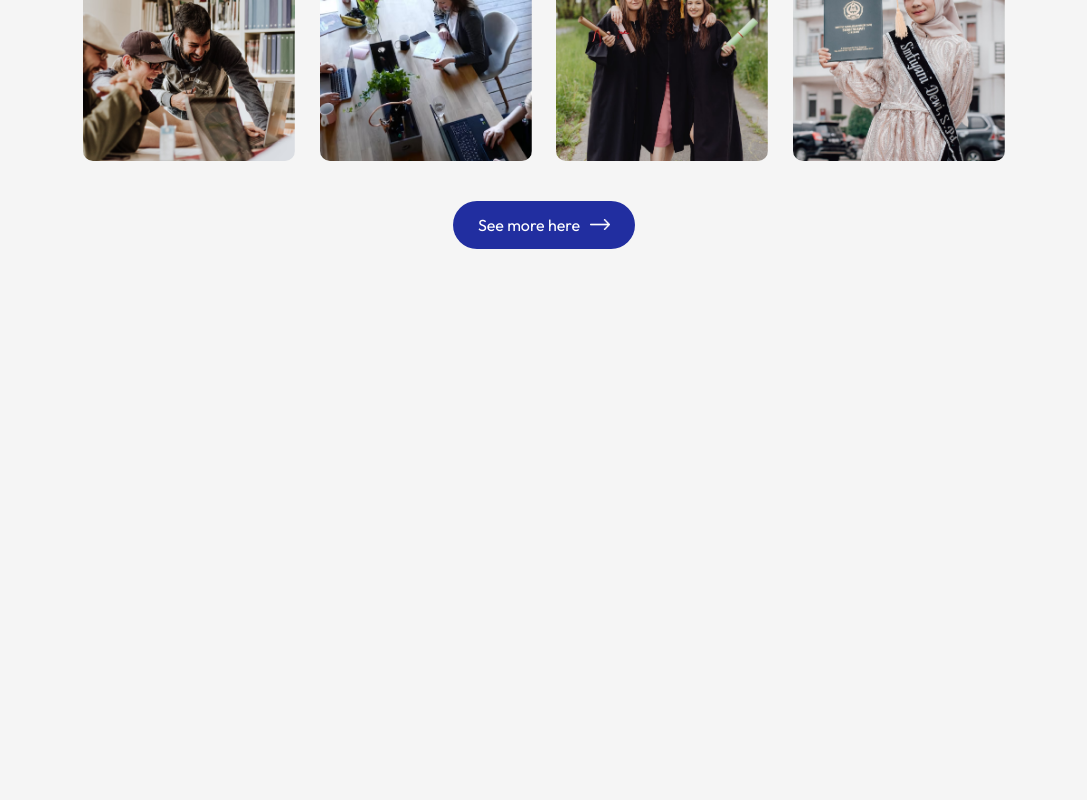
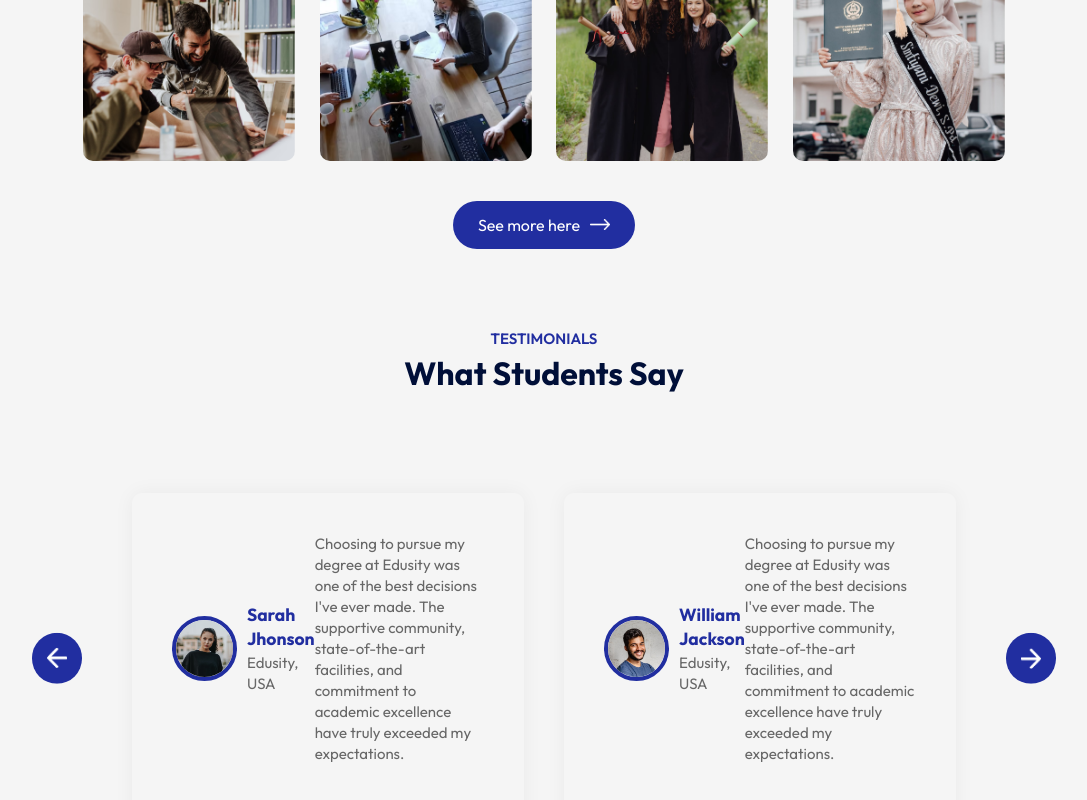
Before and after one commit to gmartindelcye/react-modern-website, a React (Vite) app: page / in a window 1280 px wide. Shown: the part 2144-2944 px from the top of the page, without its empty margins (96-1183 px from the left). Before the commit the page ends 2473 px from the top, so only its background shows below. Built offline with nearby package versions, Linux system fonts and the light colour scheme.

Commit message:
Testimonials finish and working

```diff
--- a/src/App.jsx
+++ b/src/App.jsx
@@ -3,6 +3,7 @@
 import Hero from "./components/Hero/Hero";
 import Navbar from "./components/Navbar/Navbar";
 import Programs from "./components/Programs/Programs";
+import Testimonials from "./components/Testimonials/Testimonials";
 import Title from "./components/Title/Title";
 
 const App = () => {
@@ -22,6 +23,11 @@
           title="Campus Photos"
         />
         <Campus />
+        <Title
+          subTitle="TESTIMONIALS"
+          title="What Students Say"
+        />
+        <Testimonials />
       </div>
     </div>
   );
--- /dev/null
+++ b/src/components/Testimonials/Testimonials.css
@@ -0,0 +1,65 @@
+.testimonials{
+    margin: 80px auto;
+    padding: 0 80px;
+    position: relative;
+}
+
+.next-btn, .back-btn{
+    position: absolute;
+    top: 50%;
+    right: 0;
+    transform: translateY(-50%);
+    padding: 15px;
+    width: 50px;
+    border-radius: 50%;
+    cursor: pointer;
+    background: #212ea0;
+}
+
+.back-btn{
+    right: auto;
+    left: 0;
+}
+
+.slider{
+    overflow: hidden;
+}
+
+.slider ul{
+    display: flex;
+    width: 200%;
+    overflow-x: hidden;
+    transition: 0.5s;
+}
+
+.slider ul li{
+    list-style: none;
+    width: 50%;
+    padding: 20px;
+}
+
+.slide{
+    box-shadow: 0 0 20px rgba(0, 0, 0, 0.05);
+    padding: 40px;
+    border-radius: 10px;
+    color: #676767;
+    line-height: 1.4;
+}
+
+.slide img{
+    width: 65px;
+    border-radius: 50%;
+    margin-right: 10px;
+    border: 4px solid #212ea0;
+}
+
+.user-info{
+    display: flex;
+    align-items: center;
+    margin-bottom: 20px;
+    font-size: 15px;
+}
+
+.user-info h3{
+    color: #212ea0;
+}
--- /dev/null
+++ b/src/components/Testimonials/Testimonials.jsx
@@ -0,0 +1,129 @@
+import "./Testimonials.css";
+import next_icon from "../../assets/next-icon.png";
+import back_icon from "../../assets/back-icon.png";
+import user_1 from "../../assets/user-1.png";
+import user_2 from "../../assets/user-2.png";
+import user_3 from "../../assets/user-3.png";
+import user_4 from "../../assets/user-4.png";
+import { useRef } from "react";
+
+const Testimonials = () => {
+  const slider = useRef();
+  let tx = 0;
+
+  const slideForward = () => {
+    if (tx > -50) {
+      tx -= 25;
+    }
+    slider.current.style.transform = `translateX(${tx}%)`;
+  };
+
+  const slideBackward = () => {
+    if (tx < 0) {
+      tx += 25;
+    }
+    slider.current.style.transform = `translateX(${tx}%)`;
+  };
+
+  return (
+    <div className="testimonials">
+      <img
+        src={next_icon}
+        alt=""
+        className="next-btn"
+        onClick={slideForward}
+      />
+      <img
+        src={back_icon}
+        alt=""
+        className="back-btn"
+        onClick={slideBackward}
+      />
+      <div className="slider">
+        <ul ref={slider}>
+          <li>
+            <div className="slide">
+              <div className="user-info">
+                <img
+                  src={user_1}
+                  alt=""
+                />
+                <div>
+                  <h3>Sarah Jhonson</h3>
+                  <span>Edusity, USA</span>
+                </div>
+                <p>
+                  Choosing to pursue my degree at Edusity was one of the best
+                  decisions I&apos;ve ever made. The supportive community,
+                  state-of-the-art facilities, and commitment to academic
+                  excellence have truly exceeded my expectations.
+                </p>
+              </div>
+            </div>
+          </li>
+          <li>
+            <div className="slide">
+              <div className="user-info">
+                <img
+                  src={user_2}
+                  alt=""
+                />
+                <div>
+                  <h3>William Jackson</h3>
+                  <span>Edusity, USA</span>
+                </div>
+                <p>
+                  Choosing to pursue my degree at Edusity was one of the best
+                  decisions I&apos;ve ever made. The supportive community,
+                  state-of-the-art facilities, and commitment to academic
+                  excellence have truly exceeded my expectations.
+                </p>
+              </div>
+            </div>
+          </li>
+          <li>
+            <div className="slide">
+              <div className="user-info">
+                <img
+                  src={user_3}
+                  alt=""
+                />
+                <div>
+                  <h3>Karen Walker</h3>
+                  <span>Educity, USA</span>
+                </div>
+                <p>
+                  Choosing to pursue my degree at Edusity was one of the best
+                  decisions I&apos;ve ever made. The supportive community,
+                  state-of-the-art facilities, and commitment to academic
+                  excellence have truly exceeded my expectations.
+                </p>
+              </div>
+            </div>
+          </li>
+          <li>
+            <div className="slide">
+              <div className="user-info">
+                <img
+                  src={user_4}
+                  alt=""
+                />
+                <div>
+                  <h3>Tim Allen</h3>
+                  <span>Educity, USA</span>
+                </div>
+                <p>
+                  Choosing to pursue my degree at Edusity was one of the best
+                  decisions I&apos;ve ever made. The supportive community,
+                  state-of-the-art facilities, and commitment to academic
+                  excellence have truly exceeded my expectations.
+                </p>
+              </div>
+            </div>
+          </li>
+        </ul>
+      </div>
+    </div>
+  );
+};
+export default Testimonials;
```
